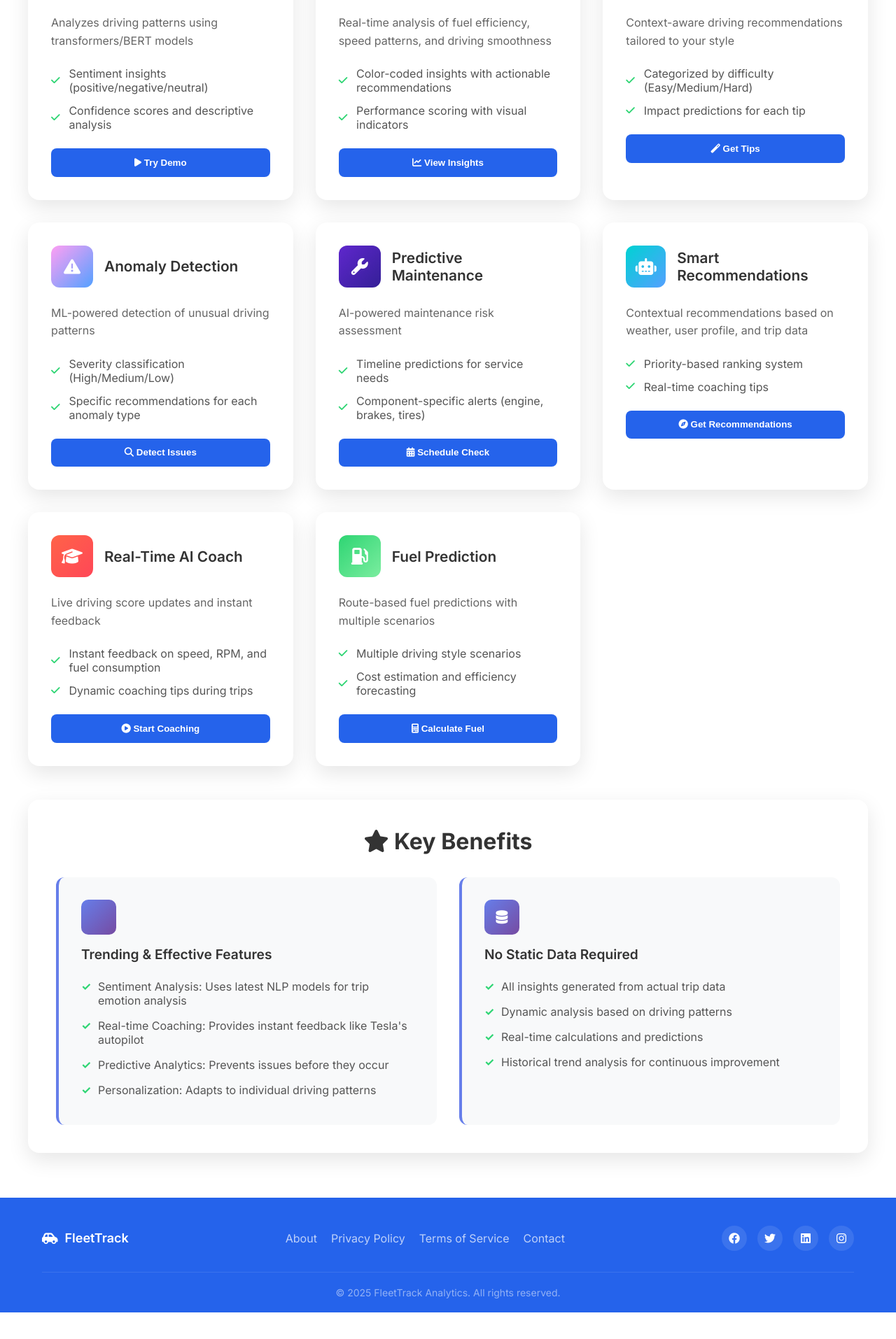
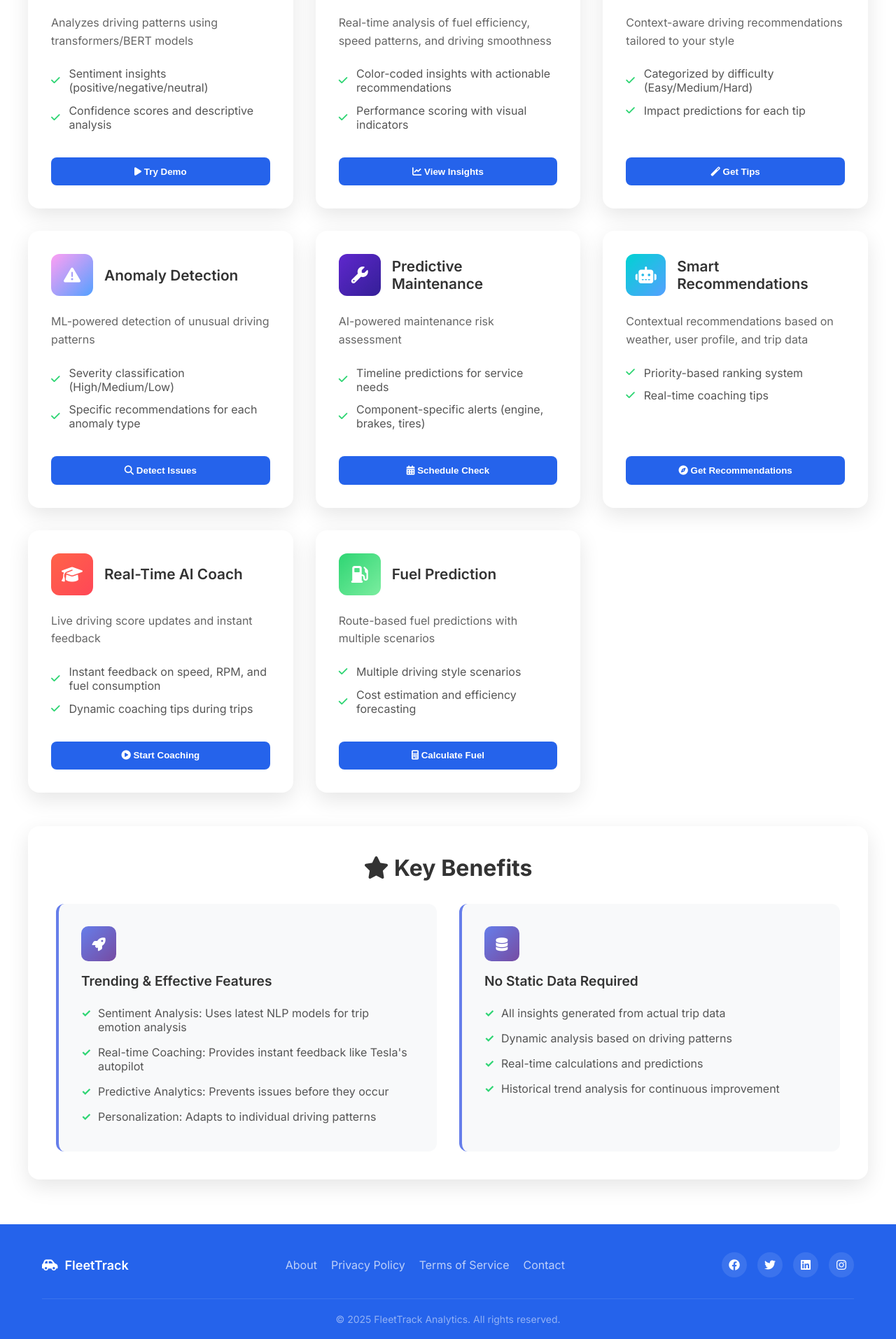
Before and after one commit to YATHARTHH/vehcile_driving, a Flask app: page /ai-features in a window 1280 px wide. Shown: the part 366-2280 px from the top of the page at 70% size. Before the commit the page ends 2242 px from the top, so only its background shows below. Run offline with Flask 3, Linux system fonts and the light colour scheme; a user stored in the database is signed in.

Commit message:
ai features changes

```diff
--- a/static/ai_features.css
+++ b/static/ai_features.css
@@ -157,6 +157,9 @@ body {
     box-shadow: 0 10px 30px rgba(0, 0, 0, 0.1);
     transition: all 0.3s ease;
     border: 1px solid rgba(255, 255, 255, 0.2);
+    display: flex;
+    flex-direction: column;
+    height: 100%;
 }
 
 .feature-card:hover {
@@ -197,6 +200,12 @@ body {
     color: #333;
 }
 
+.feature-content {
+    flex: 1;
+    display: flex;
+    flex-direction: column;
+}
+
 .feature-content p {
     color: #666;
     line-height: 1.6;
@@ -205,6 +214,7 @@ body {
 
 .feature-benefits {
     margin-bottom: 1.5rem;
+    flex: 1;
 }
 
 .benefit-item {
@@ -230,6 +240,7 @@ body {
     cursor: pointer;
     transition: all 0.3s ease;
     width: 100%;
+    margin-top: auto;
 }
 
 .feature-btn:hover {
--- a/static/ai_features.js
+++ b/static/ai_features.js
@@ -41,42 +41,67 @@ function showSentimentDemo() {
                 border-radius: 12px;
                 padding: 1.5rem;
                 display: flex;
-                align-items: center;
+                align-items: flex-start;
                 margin-bottom: 1rem;
+                min-height: auto;
+                flex-wrap: wrap;
             }
             .sentiment-icon {
                 font-size: 2rem;
                 color: #28a745;
                 margin-right: 1rem;
+                flex-shrink: 0;
+                margin-top: 0.2rem;
+            }
+            .sentiment-info {
+                flex: 1;
+                min-width: 200px;
             }
             .sentiment-info h5 {
                 color: #155724;
                 margin-bottom: 0.5rem;
+                margin-top: 0;
             }
             .sentiment-details {
                 display: flex;
                 gap: 0.5rem;
                 flex-wrap: wrap;
-                margin-top: 0.5rem;
+                margin-top: 0.8rem;
             }
             .tag {
                 background: #28a745;
                 color: white;
-                padding: 0.2rem 0.5rem;
+                padding: 0.3rem 0.6rem;
                 border-radius: 15px;
                 font-size: 0.8rem;
+                white-space: nowrap;
+            }
+            .analysis-insights {
+                margin-top: 1rem;
             }
             .analysis-insights ul {
                 list-style: none;
                 padding-left: 0;
+                margin: 0;
             }
             .analysis-insights li {
-                padding: 0.3rem 0;
+                padding: 0.4rem 0;
                 color: #555;
+                line-height: 1.4;
             }
             .analysis-insights li::before {
                 content: '🧠';
                 margin-right: 0.5rem;
+            }
+            @media (max-width: 600px) {
+                .sentiment-card {
+                    flex-direction: column;
+                    text-align: center;
+                }
+                .sentiment-icon {
+                    margin-right: 0;
+                    margin-bottom: 1rem;
+                }
             }
         </style>
     `;
@@ -943,14 +968,17 @@ function startLiveDemo() {
 
 // Modal functions
 function closeModal() {
-    document.getElementById('demoModal').style.display = 'none';
+    const modal = document.getElementById('demoModal');
+    const modalBody = document.getElementById('modalBody');
+    modal.style.display = 'none';
+    modalBody.innerHTML = ''; // Clear content to remove inline styles
 }
 
 // Close modal when clicking outside
 window.onclick = function(event) {
     const modal = document.getElementById('demoModal');
     if (event.target === modal) {
-        modal.style.display = 'none';
+        closeModal();
     }
 }
 
--- a/templates/ai_features.html
+++ b/templates/ai_features.html
@@ -256,7 +256,7 @@
             <div class="benefits-grid">
                 <div class="benefit-card">
                     <div class="benefit-icon">
-                        <i class="fas fa-trending-up"></i>
+                        <i class="fas fa-rocket"></i>
                     </div>
                     <h4>Trending & Effective Features</h4>
                     <ul>
--- a/templates/trip_detail.html
+++ b/templates/trip_detail.html
@@ -144,7 +144,7 @@
             {'icon': 'fa-rotate', 'label': 'Angular Velocity', 'value': trip['angular_velocity'], 'unit': 'rad/s'},
             {'icon': 'fa-forward', 'label': 'Acceleration', 'value': trip['acceleration'], 'unit': 'm/s²'},
             {'icon': 'fa-gears', 'label': 'Gear Position', 'value': trip['gear_position'], 'unit': ''},
-            {'icon': 'fa-circle-dot bnn', 'label': 'Tire Pressure', 'value': trip['tire_pressure'], 'unit': 'psi'},
+            {'icon': 'fa-circle-dot', 'label': 'Tire Pressure', 'value': trip['tire_pressure'], 'unit': 'psi'},
             {'icon': 'fa-car', 'label': 'Engine Load', 'value': trip['engine_load'], 'unit': '%'},
             {'icon': 'fa-gauge-simple-high', 'label': 'Throttle Position', 'value': trip['throttle_position'], 'unit': '%'}
             ] %}
```
